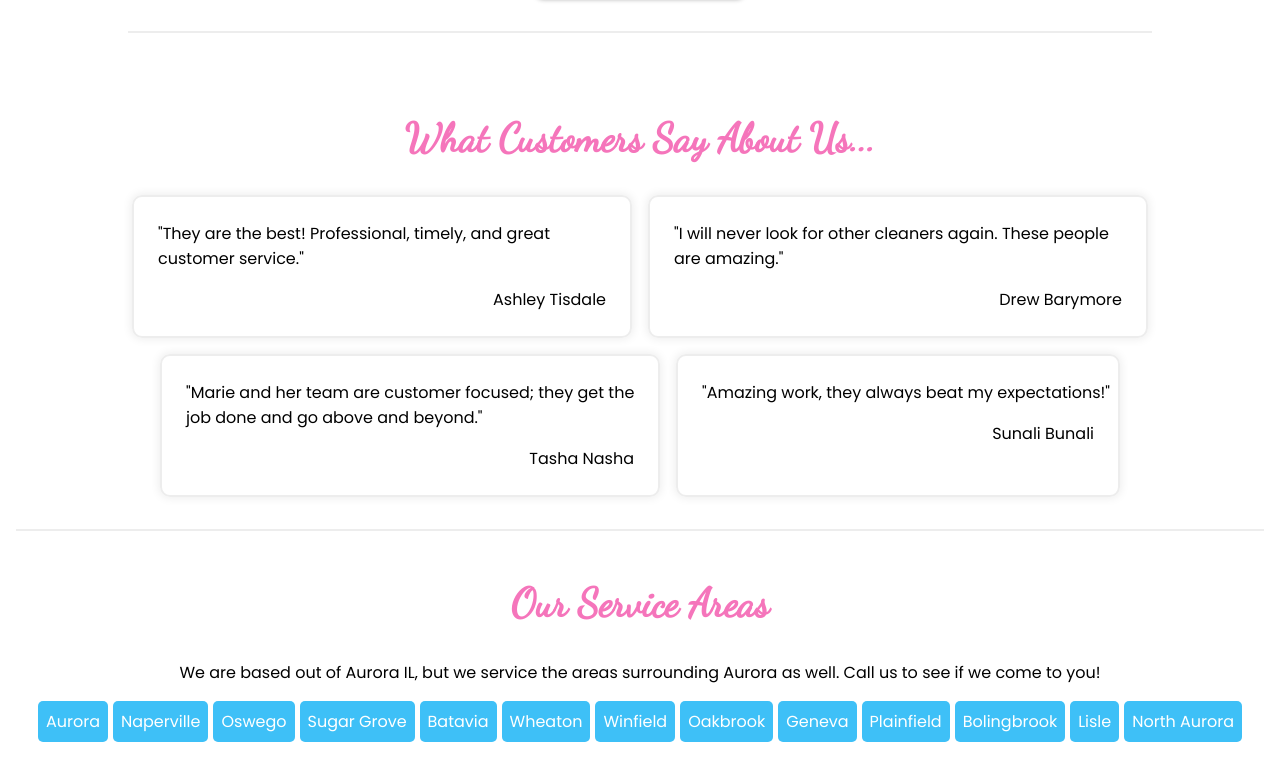
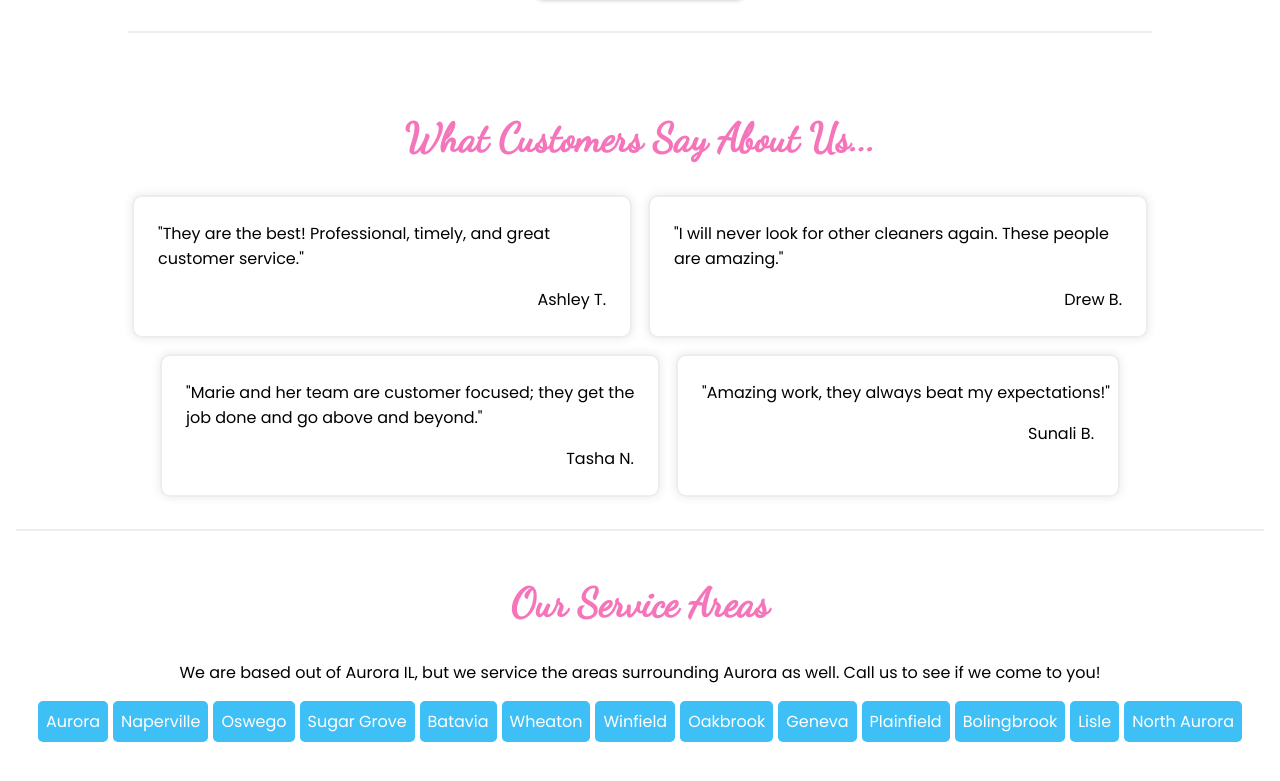
Before and after one commit to GabrielJDavila/mgcleansite, a React (Vite) app in the folder mgcleanpros-site/: page / in a window 1280 px wide. Shown: the part 1597-2378 px from the top of the page. Built offline with nearby package versions, Linux system fonts and the light colour scheme; grey boxes are pictures that could not be loaded.

Commit message:
cleaned up unused code

```diff
--- a/mgcleanpros-site/src/components/Reviews.jsx
+++ b/mgcleanpros-site/src/components/Reviews.jsx
@@ -1,23 +1,22 @@
 import { useState, useRef } from "react"
 export default function Reviews() {
-    const [reviewCount, setReviewCount] = useState(0)
 
     const data = [
         {
             review: "They are the best! Professional, timely, and great customer service.",
-            name: "Ashley Tisdale"
+            name: "Ashley T."
         },
         {
             review: "I will never look for other cleaners again. These people are amazing.",
-            name: "Drew Barymore"
+            name: "Drew B."
         },
         {
             review: "Marie and her team are customer focused; they get the job done and go above and beyond.",
-            name: "Tasha Nasha"
+            name: "Tasha N."
         },
         {
             review: "Amazing work, they always beat my expectations!",
-            name: "Sunali Bunali"
+            name: "Sunali B."
         }
     ]
 
@@ -37,10 +36,6 @@ export default function Reviews() {
             <div className="reviews-list">
                 {renderedReviews}
             </div>
-            {/* <div className="carousel-button-container">
-                <i class="fa-solid fa-chevron-left"></i>
-                <i class="fa-solid fa-chevron-right"></i>
-            </div> */}
         </div>
     )
 }
```
Also changed, not shown: mgcleanpros-site/src/components/Header.jsx (+0 -13 lines).
